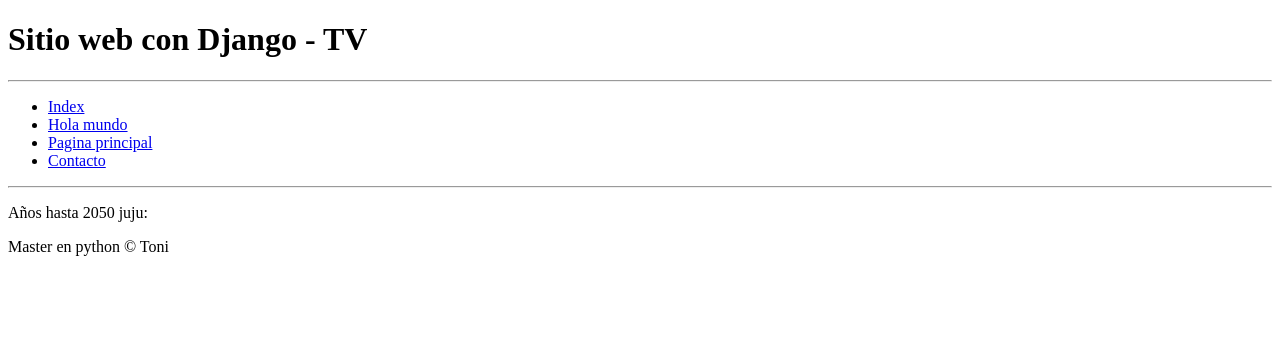
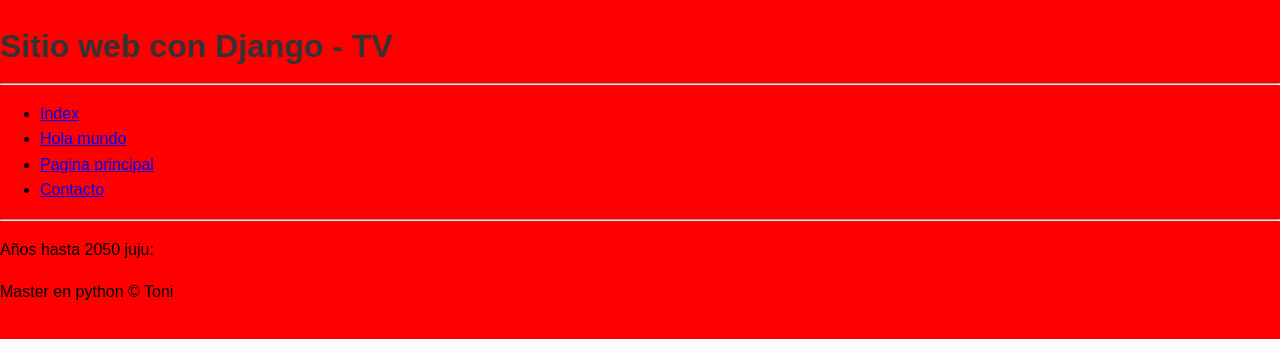
Before and after one commit to skril349/backend_python, a Django app: page / in a window 1280 px wide. Shown: the top 339 px of the page. Run offline with Django 5.2, Linux system fonts and the light colour scheme.

Commit message:
adding css

```diff
--- /dev/null
+++ b/Django_Flask/Django/FirstProject/miapp/static/css/styles.css
@@ -0,0 +1,11 @@
+body {
+    font-family: Arial, sans-serif;
+    line-height: 1.6;
+    margin: 0;
+    padding: 0;
+    background-color: red;
+}
+h1, h2, h3 {
+    color: #333;
+    margin-bottom: 10px;
+}
--- a/Django_Flask/Django/FirstProject/miapp/templates/layout.html
+++ b/Django_Flask/Django/FirstProject/miapp/templates/layout.html
@@ -1,9 +1,12 @@
+{% load static %}
+
 <!DOCTYPE html>
 <html lang="en">
     <head>
         <meta charset="UTF-8">
         <meta name="viewport" content="width=device-width, initial-scale=1.0">
         <title>{% block title %}{% endblock %}</title>
+        <link rel="stylesheet" href="{% static 'css/styles.css' %}">
     </head>
     <body>
         <h1>Sitio web con Django - TV</h1>
```
